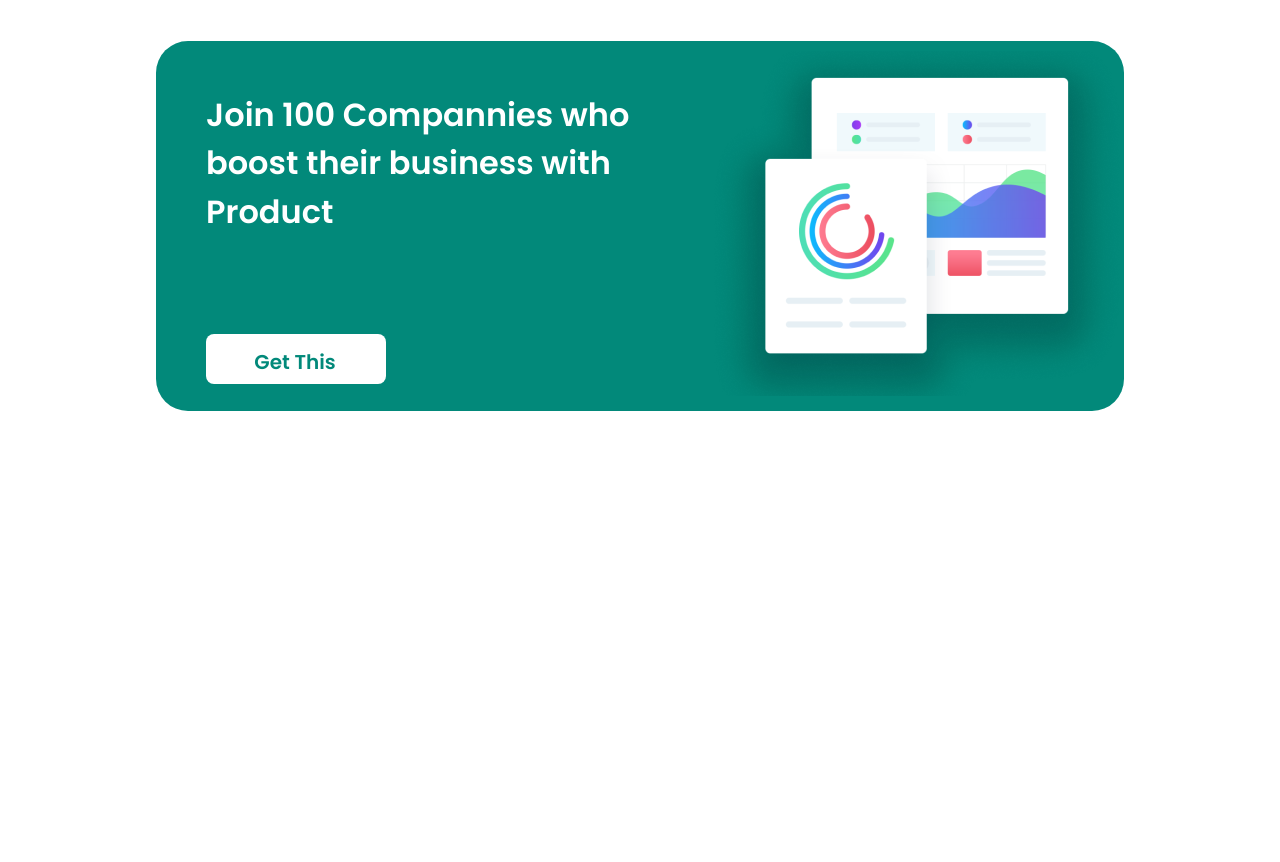
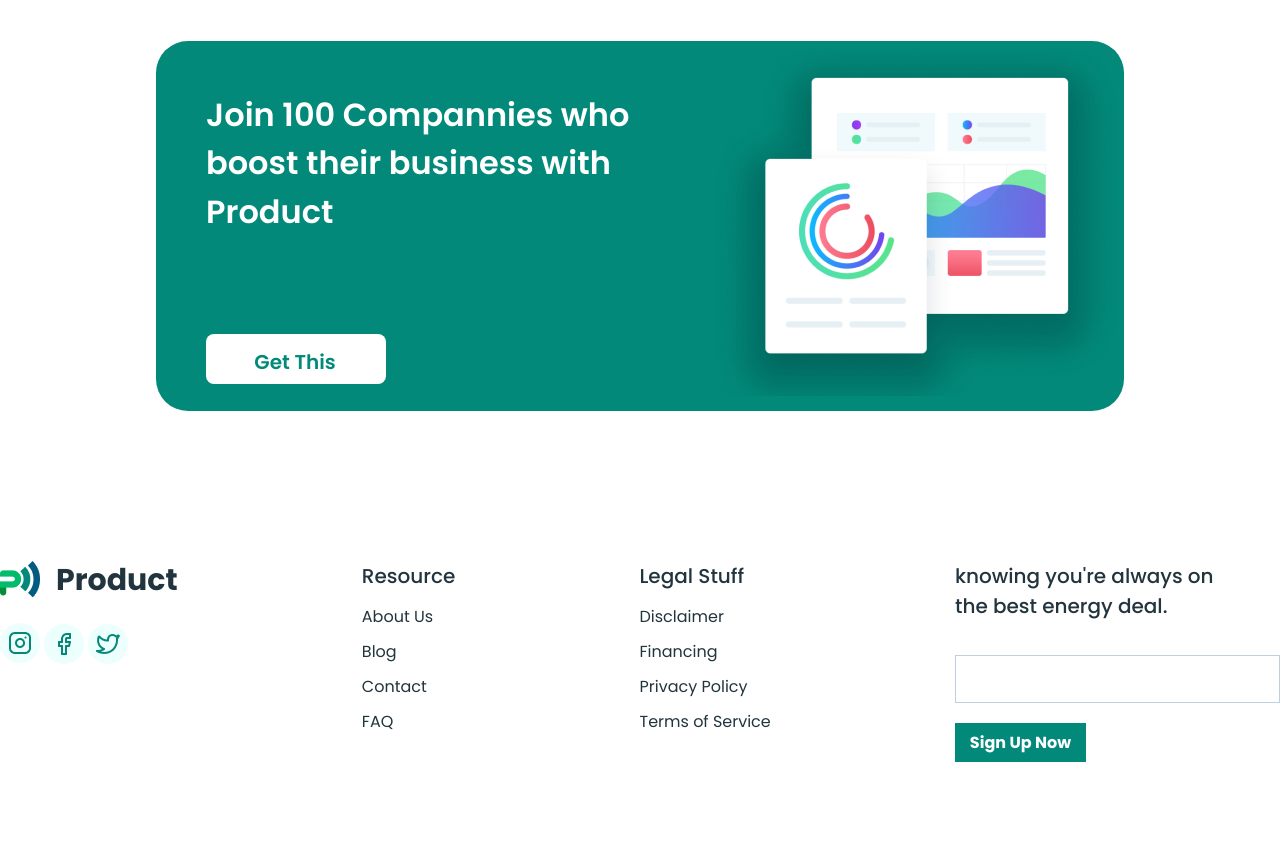
Before and after one commit to furqatbek13/Product, a plain HTML site: page index.html in a window 1280 px wide. Shown: the part 6496-7358 px from the top of the page. Before the commit the page ends 6957 px from the top, so only its background shows below. Drawn offline with Linux system fonts and the light colour scheme.

Commit message:
footer tugadi

```diff
--- a/index.html
+++ b/index.html
@@ -339,6 +339,39 @@
             </div>
         </section>
     </main>
+    <footer class="continer">
+        <div class="footer_left">
+            <div class="footer_logos">
+                <img src="./images/Group 190.png" alt="">
+                <h1>Product</h1>
+            </div>
+            <div>
+                <img src="./images/Group 1340.png" alt="">
+                <img src="./images/Group 1342.png" alt="">
+                <img src="./images/Group 1341.png" alt="">
+            </div>
+        </div>
+        <div class="footer_center_list">
+            <h5>Resource</h5>
+            <p>About Us</p>
+            <p>Blog</p>
+            <p>Contact</p>
+            <p>FAQ</p>
+        </div>
+        <div class="footer_center_list">
+            <h5>Legal Stuff</h5>
+            <p>Disclaimer</p>
+            <p>Financing</p>
+            <p>Privacy Policy</p>
+            <p>Terms of Service</p>
+        </div>
+        <div class="footer_right">
+            <h5>knowing you're always on the best energy deal.
+            </h5>
+            <input type="text">
+            <button>Sign Up Now</button>
+        </div>
+    </footer>
 </body>
 
 </html>
--- a/style/main.scss
+++ b/style/main.scss
@@ -707,6 +707,7 @@ header {
     .clients_cards_parents {
         display: flex;
         justify-content: space-between;
+
         .clients_cards {
             width: 370px;
             height: 250px;
@@ -714,6 +715,7 @@ header {
             border: 1px solid rgb(222, 222, 222, 1);
             padding: 28px;
             cursor: pointer;
+
             p {
                 font-family: Poppins;
                 font-size: 16px;
@@ -724,11 +726,13 @@ header {
                 color: rgba(115, 115, 115, 1);
                 padding: 16px 0px;
             }
-            .clients_cards_avatar{
+
+            .clients_cards_avatar {
                 display: flex;
                 align-items: center;
                 gap: 14px;
-                h5{
+
+                h5 {
                     font-family: Poppins;
                     font-size: 16px;
                     font-weight: 600;
@@ -737,7 +741,8 @@ letter-spacing: 0.20000000298023224px;
                     text-align: left;
                     color: rgba(2, 137, 122, 1);
                 }
-                h6{
+
+                h6 {
                     font-family: Poppins;
                     font-size: 14px;
                     font-weight: 500;
@@ -751,19 +756,23 @@ color: var(--titlecolor);
         }
     }
 }
-.section-10{
+
+.section-10 {
     width: 968px;
     height: 370px;
     background-color: rgba(2, 137, 122, 1);
     border-radius: 32px;
     display: flex;
     margin-bottom: 50px;
-img{
+
+    img {
         padding-top: 10px;
     }
-.busines_product{
+
+    .busines_product {
         padding: 50px;
-    h1{
+
+        h1 {
             font-family: Poppins;
             font-size: 32px;
             font-weight: 600;
@@ -772,12 +781,13 @@ text-align: left;
             color: rgba(255, 255, 255, 1);
             padding-bottom: 98px;
         }
-    button{
+
+        button {
             width: 180px;
             height: 50px;
             padding: 13px 35px 7px 33px;
             background-color: rgba(255, 255, 255, 1);
-border-radius: 8px ;
+            border-radius: 8px;
             border: none;
             font-family: Poppins;
             font-size: 20px;
@@ -787,7 +797,8 @@ text-align: center;
             color: rgba(2, 137, 122, 1);
             cursor: pointer;
         }
-    button:hover{
+
+        button:hover {
             border: 1px solid rgba(255, 255, 255, 1);
             background-color: rgba(2, 137, 122, 1);
             color: rgba(255, 255, 255, 1);
@@ -795,3 +806,91 @@ cursor: pointer;
         }
     }
 }
+
+footer {
+    width: 100%;
+    height: 100%;
+    padding: 100px 0px;
+    display: flex;
+    justify-content: space-between;
+
+    .footer_left {
+
+        .footer_logos {
+            display: flex;
+            align-items: center;
+            gap: 16px;
+            padding-bottom: 25px;
+
+            h1 {
+                font-family: Poppins;
+                font-size: 30px;
+                font-weight: 700;
+                line-height: 28px;
+                text-align: left;
+                color: var(--titlecolor);
+            }
+        }
+    }
+
+    .footer_center_list {
+        h5 {
+            font-family: Poppins;
+            font-size: 20px;
+            font-weight: 500;
+            line-height: 30px;
+            text-align: left;
+            color: var(--titlecolor);
+            padding-bottom: 8px;
+        }
+
+        p {
+            font-family: Poppins;
+            font-size: 16px;
+            font-weight: 400;
+            line-height: 35px;
+            text-align: left;
+            color: var(--titlecolor);
+        }
+    }
+    .footer_right{
+        display: flex;
+        flex-direction: column;
+        h5{
+            font-family: Poppins;
+            font-size: 20px;
+            font-weight: 500;
+            line-height: 30px;
+            text-align: left;
+            color: var(--titlecolor);
+            padding-bottom: 34px;
+            width: 280px;
+        }
+        input{
+            width: 325px;
+height: 48px;
+padding: 5px;
+border: 1px solid rgba(188, 208, 229, 1);
+margin-bottom: 20px;
+        }
+        button{
+            width: 131px;
+height: 39px;
+background-color: rgba(2, 137, 122, 1);
+border: none;
+font-family: Poppins;
+font-size: 16px;
+font-weight: 700;
+line-height: 24px;
+text-align: center;
+color: rgba(255, 255, 255, 1);
+cursor: pointer;
+        }
+        button:hover{
+            background-color: transparent;
+            border: 1px solid rgba(2, 137, 122, 1);
+            color: rgba(2, 137, 122, 1);
+            transition: all 0.3s linear;
+        }
+    }
+}
```
Also changed, not shown: images/Group 1340.png (added), images/Group 1341.png (added), images/Group 1342.png (added), style/main.css, 1 other file. Lines whose indentation alone changed are shown as unchanged.
